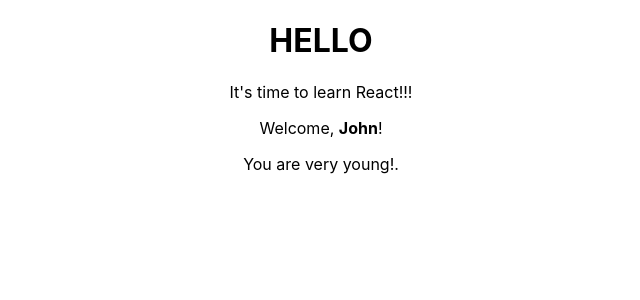
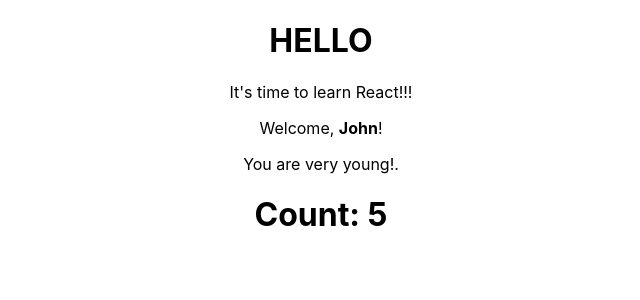
Before and after one commit to Fredeugine/my-app, a React (Create React App) app: page / in a window 1280 px wide. Shown: the top 300 px of the page, without its empty margins (319-959 px from the left). Built offline with nearby package versions, Linux system fonts and the light colour scheme.

Commit message:
React exercise 1

```diff
--- a/src/App.js
+++ b/src/App.js
@@ -1,7 +1,7 @@
 import './App.css';
 import React from 'react';
-import {Welcome} from "./exx";
-
+import {Welcome} from "./welcome";
+import {Counter} from "./welcome";
 
 
 function hello() {
@@ -10,6 +10,7 @@
         <h1>HELLO</h1>
           {message()}
           <Welcome name={<strong>John</strong>} age={16}></Welcome>
+          <Counter></Counter>
 
       </div>
 
--- a/src/exx.js
+++ b/src/welcome.js
@@ -1,4 +1,5 @@
-import React from "react";
+import React, {Component, useEffect} from "react";
+import {useState} from "react";
 
 export class Age extends React.Component {
     render() {
@@ -34,7 +35,6 @@
             );
         }
 
-
     }
 }
 
@@ -43,3 +43,30 @@
     name: 'Guest',
     age: '10-20'
 };
+
+
+
+
+export function Counter() {
+    const [count, setCount] = useState(0);
+
+    useEffect(function ()  {
+       var countInc = setInterval(function() {
+            setCount(function (prevCount){
+                return prevCount + 1
+            });
+        }, 1000);
+
+        return () => {
+            clearInterval(countInc)
+        };
+    });
+
+    return (
+        <div>
+            <h1>Count: {count}</h1>
+        </div>
+    );
+}
+
+export default Counter;
```
